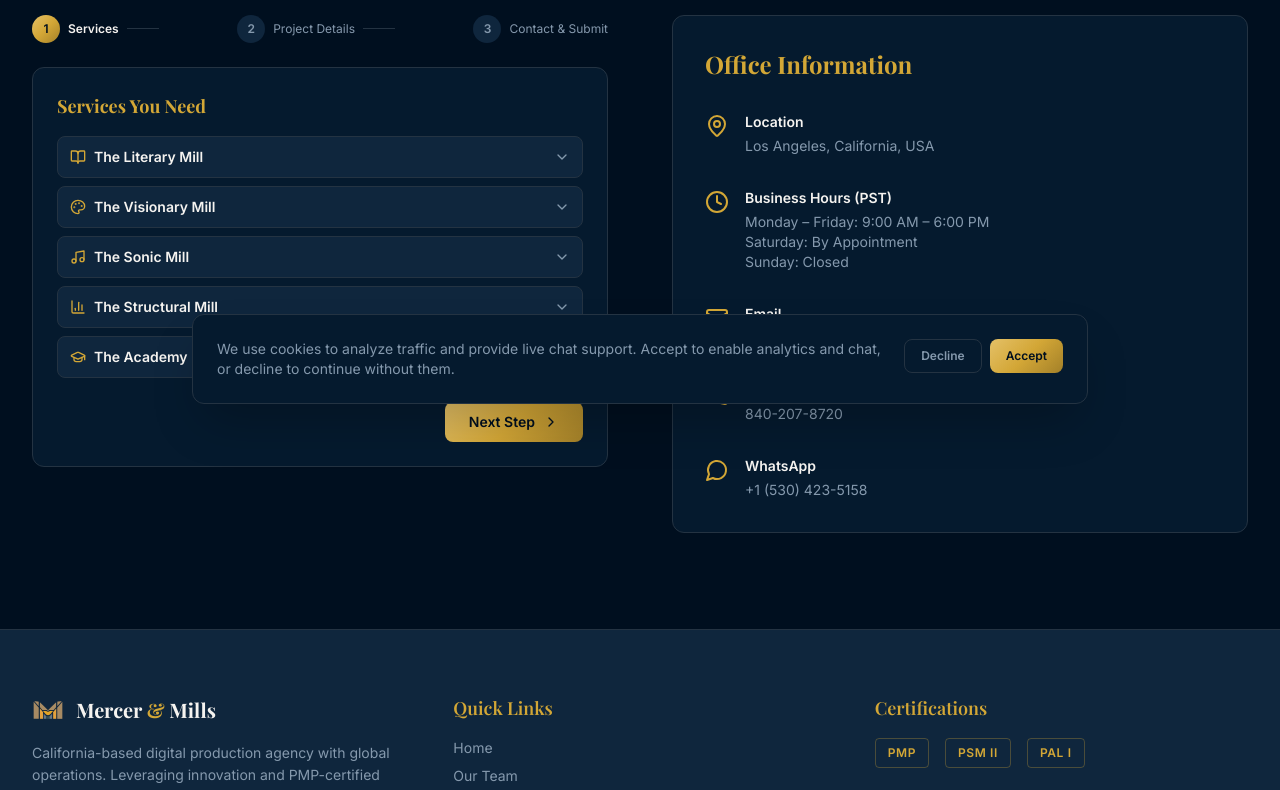
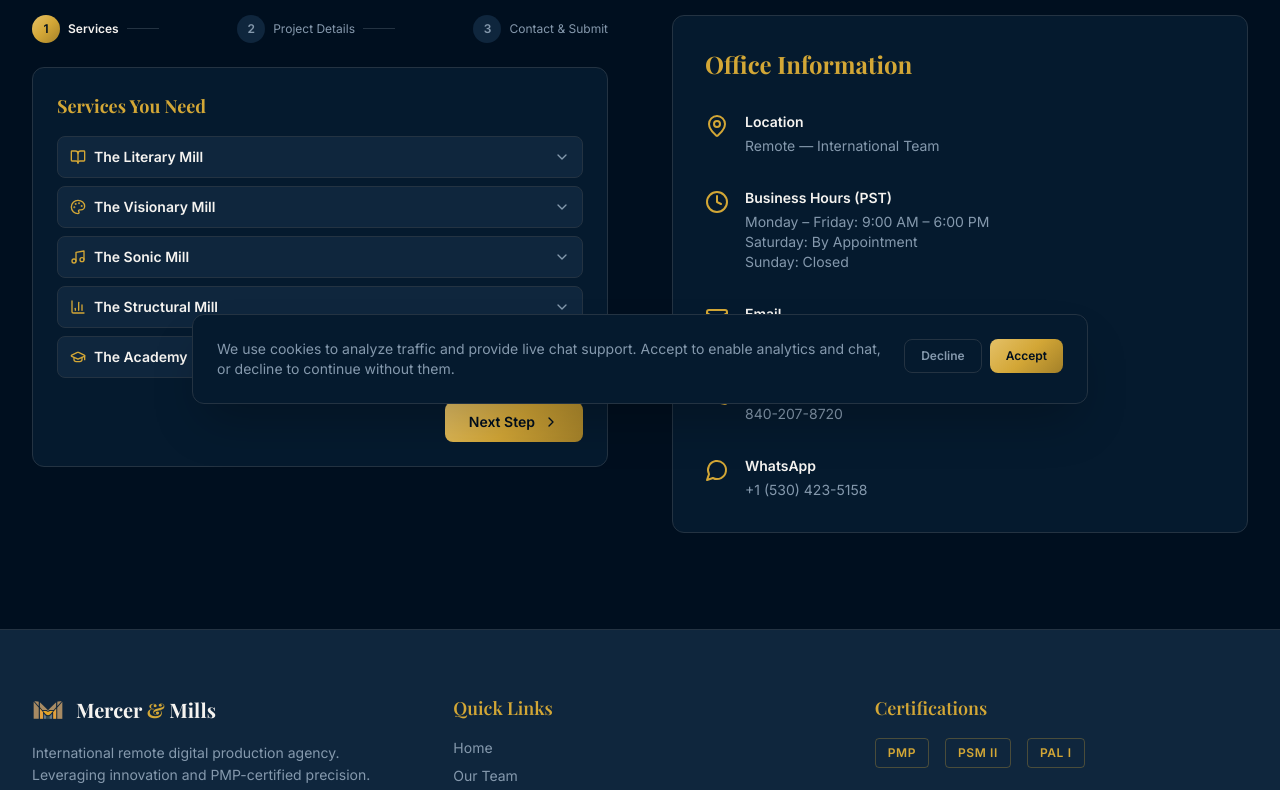
Before and after one commit to getmorefromlife/mercer-mills-craft-main, a React (Vite) app: page /contact in a window 1280 px wide. Shown: the part 380-1170 px from the top of the page. Built offline with nearby package versions, Linux system fonts and the light colour scheme; a web font is replaced by a local one.

Commit message:
refactor: reposition as international remote company, remove California references

```diff
--- a/index.html
+++ b/index.html
@@ -6,9 +6,9 @@
   <meta name="viewport" content="width=device-width, initial-scale=1.0" />
   <title>Mercer & Mills | Digital Production Agency</title>
   <meta name="description"
-    content="California-based digital production agency with global operations. Leveraging innovation and PMP-certified precision to deliver elite digital products—web, content, and project management.">
+    content="International remote digital production agency. Leveraging innovation and PMP-certified precision to deliver elite digital products—web, content, and project management.">
   <meta name="author" content="Mercer & Mills" />
-  <meta name="keywords" content="digital production agency, PMP-certified, web development, content production, project management, California, global operations" />
+  <meta name="keywords" content="digital production agency, PMP-certified, web development, content production, project management, remote, global operations" />
   <link rel="canonical" href="https://mercerandmills.com/" />
   <link rel="icon" type="image/x-icon" href="/favicon.ico" />
   <link rel="icon" type="image/png" sizes="32x32" href="/favicon.png" />
@@ -27,7 +27,7 @@
   <meta property="og:url" content="https://mercerandmills.com/" />
   <meta property="og:title" content="Mercer & Mills | Digital Production Agency" />
   <meta property="og:description"
-    content="California-based digital production agency with global operations. Leveraging innovation and PMP-certified precision to deliver elite digital products." />
+    content="International remote digital production agency. Leveraging innovation and PMP-certified precision to deliver elite digital products." />
   <meta property="og:image" content="https://mercerandmills.com/og-image.png" />
   <meta property="og:image:alt" content="Mercer & Mills - Digital Production Agency. Engineered Excellence." />
   <meta property="og:site_name" content="Mercer & Mills" />
@@ -36,7 +36,7 @@
   <meta name="twitter:url" content="https://mercerandmills.com/" />
   <meta name="twitter:title" content="Mercer & Mills | Digital Production Agency" />
   <meta name="twitter:description"
-    content="California-based digital production agency with global operations. Leveraging innovation and PMP-certified precision to deliver elite digital products." />
+    content="International remote digital production agency. Leveraging innovation and PMP-certified precision to deliver elite digital products." />
   <meta name="twitter:image" content="https://mercerandmills.com/og-image.png" />
   <meta name="twitter:image:alt" content="Mercer & Mills - Digital Production Agency. Engineered Excellence." />
 
@@ -50,18 +50,11 @@
       "@type": "LocalBusiness",
       "name": "Mercer & Mills",
       "url": "https://mercerandmills.com",
-      "description": "California-based digital production agency with global operations. Leveraging innovation and PMP-certified precision to deliver elite digital products.",
+      "description": "International remote digital production agency. Leveraging innovation and PMP-certified precision to deliver elite digital products.",
       "image": "https://mercerandmills.com/og-image.png",
       "email": "syedimonrizvipmp@gmail.com",
       "telephone": "+1-530-423-5158",
       "areaServed": "Worldwide",
-      "foundingLocation": "Los Angeles, California",
-      "address": {
-        "@type": "PostalAddress",
-        "addressLocality": "Los Angeles",
-        "addressRegion": "CA",
-        "addressCountry": "US"
-      },
       "hasCredential": [
         { "@type": "EducationalOccupationalCredential", "credentialCategory": "PMP" },
         { "@type": "EducationalOccupationalCredential", "credentialCategory": "PSM II" },
--- a/src/components/Layout.tsx
+++ b/src/components/Layout.tsx
@@ -105,7 +105,7 @@ const Layout = ({ children }: { children: React.ReactNode }) => {
                 </h3>
               </Link>
               <p className="text-muted-foreground text-sm leading-relaxed">
-                California-based digital production agency with global operations. Leveraging innovation and PMP-certified precision.
+                International remote digital production agency. Leveraging innovation and PMP-certified precision.
               </p>
             </div>
             <div>
@@ -131,7 +131,7 @@ const Layout = ({ children }: { children: React.ReactNode }) => {
           </div>
           <div className="mt-12 pt-8 border-t border-border flex flex-col md:flex-row items-center justify-between gap-4">
             <p className="text-xs text-muted-foreground text-center md:text-left leading-relaxed">
-              © {new Date().getFullYear()} Mercer & Mills. All rights reserved. Mercer & Mills is a California-based entity. All contracts governed by the laws of the State of California.
+              © {new Date().getFullYear()} Mercer & Mills. All rights reserved. Mercer & Mills operates as an international remote company.
             </p>
             <Link to="/privacy-policy" className="text-xs text-muted-foreground hover:text-primary transition-colors">
               Privacy Policy
--- a/src/pages/Contact.tsx
+++ b/src/pages/Contact.tsx
@@ -353,7 +353,7 @@ const Contact = () => {
             <div className="bg-card border border-border rounded-xl p-8 space-y-8">
               <h3 className="font-serif text-2xl font-bold text-primary">Office Information</h3>
               {[
-                { icon: MapPin, label: "Location", value: "Los Angeles, California, USA" },
+                { icon: MapPin, label: "Location", value: "Remote — International Team" },
                 { icon: Clock, label: "Business Hours (PST)", value: "Monday – Friday: 9:00 AM – 6:00 PM\nSaturday: By Appointment\nSunday: Closed" },
                 { icon: Mail, label: "Email", value: "syedimonrizvipmp@gmail.com", href: "mailto:syedimonrizvipmp@gmail.com", copyable: true },
                 { icon: Phone, label: "Phone", value: "840-207-8720", href: "tel:18402078720" },
--- a/src/pages/Index.tsx
+++ b/src/pages/Index.tsx
@@ -92,8 +92,8 @@ const Index = () => {
   return (
     <>
       <Helmet>
-        <title>Mercer &amp; Mills | Digital Production Agency | California &amp; Global</title>
-        <meta name="description" content="California-based digital production agency with global operations. PMP-certified project management, web development, content production, and creative services for founders and enterprises." />
+        <title>Mercer &amp; Mills | Digital Production Agency | Remote &amp; Global</title>
+        <meta name="description" content="International remote digital production agency. PMP-certified project management, web development, content production, and creative services for founders and enterprises." />
       </Helmet>
       {/* Hero */}
       <section className="relative min-h-screen flex items-center overflow-hidden">
@@ -109,7 +109,7 @@ const Index = () => {
             className="max-w-3xl"
           >
             <span className="text-primary font-body text-sm font-semibold uppercase tracking-[0.3em] mb-6 block">
-              California Innovation · Global Precision
+              Remote-First Innovation · Global Precision
             </span>
             <h1 className="font-serif text-4xl md:text-5xl lg:text-7xl font-bold leading-[1.1] mb-6">
               Digital Craftsmanship.{" "}
@@ -375,7 +375,7 @@ const Index = () => {
             <SectionHeading
               subtitle="Ready to Begin?"
               title="Let's Build Your Legacy"
-              description="Schedule a free 20-minute strategy call with our California-based team and discover what's possible."
+              description="Schedule a free 20-minute strategy call with our global remote team and discover what's possible."
             />
             <a href="https://calendly.com/getmorefromlife-uju2/20-min-strategy-call-m-m" target="_blank" rel="noopener noreferrer">
               <Button size="lg" className="bg-gold-gradient text-primary-foreground font-body font-semibold tracking-wide px-10 py-6 text-base hover:opacity-90 transition-opacity">
--- a/src/pages/OurTeam.tsx
+++ b/src/pages/OurTeam.tsx
@@ -91,7 +91,7 @@ const consultants = [
 
 const values = [
   { title: "PMP-Certified Precision", desc: "Every project follows a governance framework that eliminates guesswork." },
-  { title: "California Innovation", desc: "We bring the creative energy and technical edge of Silicon Valley to every engagement." },
+  { title: "Remote-First Innovation", desc: "We bring the creative energy and technical edge of a distributed global team to every engagement." },
   { title: "Founder-First Approach", desc: "We understand the constraints of founders and structure engagements that respect both budget and timeline." },
   { title: "Global Talent, Single Point of Contact", desc: "You get one lead who coordinates a world-class team — not a roster of strangers to manage." },
 ];
@@ -187,7 +187,7 @@ const OurTeam = () => {
                   Beyond project governance, Syed is a practicing creative — a non-linear video editor, typography artist, graphic designer, composer, singer, recording artist, producer, filmmaker, and soundtrack composer. He personally leads the Visionary and Sonic Mills, bringing hands-on creative direction to every visual and audio deliverable the agency produces.
                 </p>
                 <p>
-                  Based in Los Angeles, California. Operating globally.
+                  Operating remotely across time zones. International team.
                 </p>
               </div>
             </motion.div>
```
Also changed, not shown: 1 other file (tests, documents, lock files or other folders).
